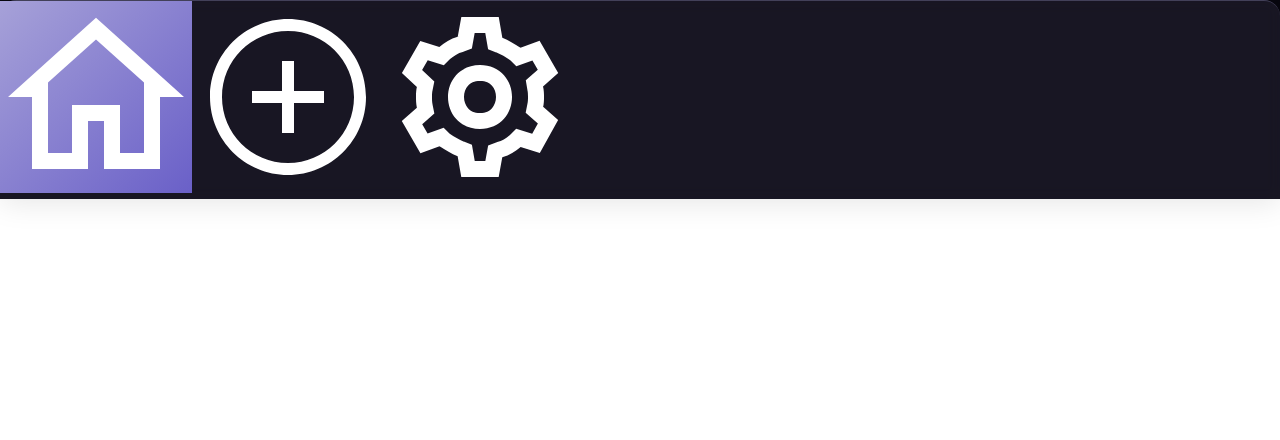
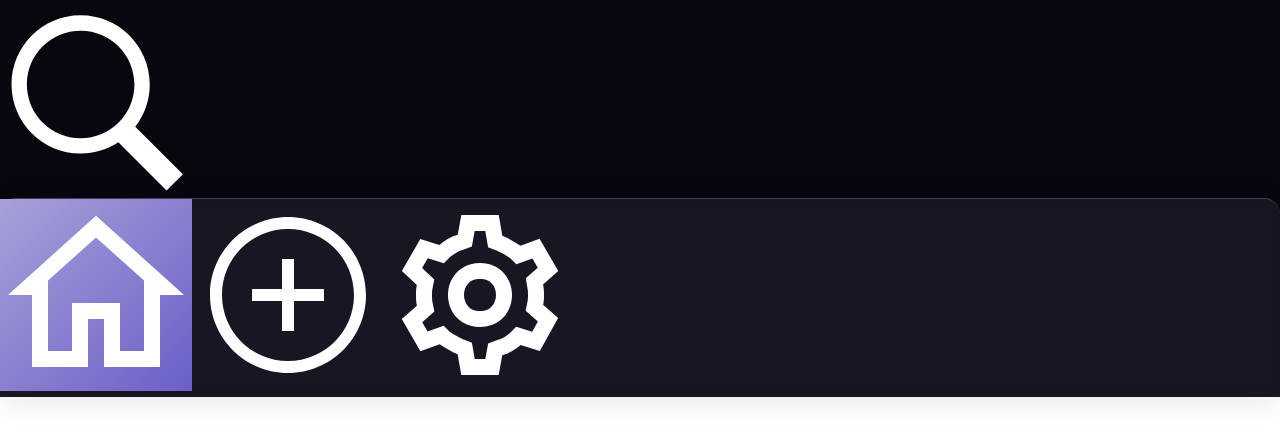
Before and after one commit to krystiano13/flashcard-app, a React (Vite) app: page / in a window 1280 px wide. Shown: the top 440 px of the page. Built offline with nearby package versions, Linux system fonts and the light colour scheme.

Commit message:
add search button

```diff
--- a/src/views/Home/Home.jsx
+++ b/src/views/Home/Home.jsx
@@ -9,10 +9,16 @@ import addIcon from '../../../public/icons/plus-icon.svg';
 
 export function Home() {
     const [iconId, setIconId] = useState(0);
+    const [searchOpen, setSearchOpen] = useState(false);
     return (
         <main className="w-[100vw] h-[100vh] bg flex flex-col justify-between">
-            <section id="search" className="flex justify-end items-center">
-
+            <section id="search" className="flex justify-end items-center p-5">
+                <button
+                    onClick={() => setSearchOpen(prev => !prev)}
+                    className={`w-10 p-1.5 rounded-xl ${searchOpen && 'chosen'}`}
+                >
+                    <img src={searchIcon} alt="search icon" />
+                </button>
             </section>
             <section id="content"></section>
             <nav className="w-full flex items-center justify-evenly p-3 glassomorph1">
```
